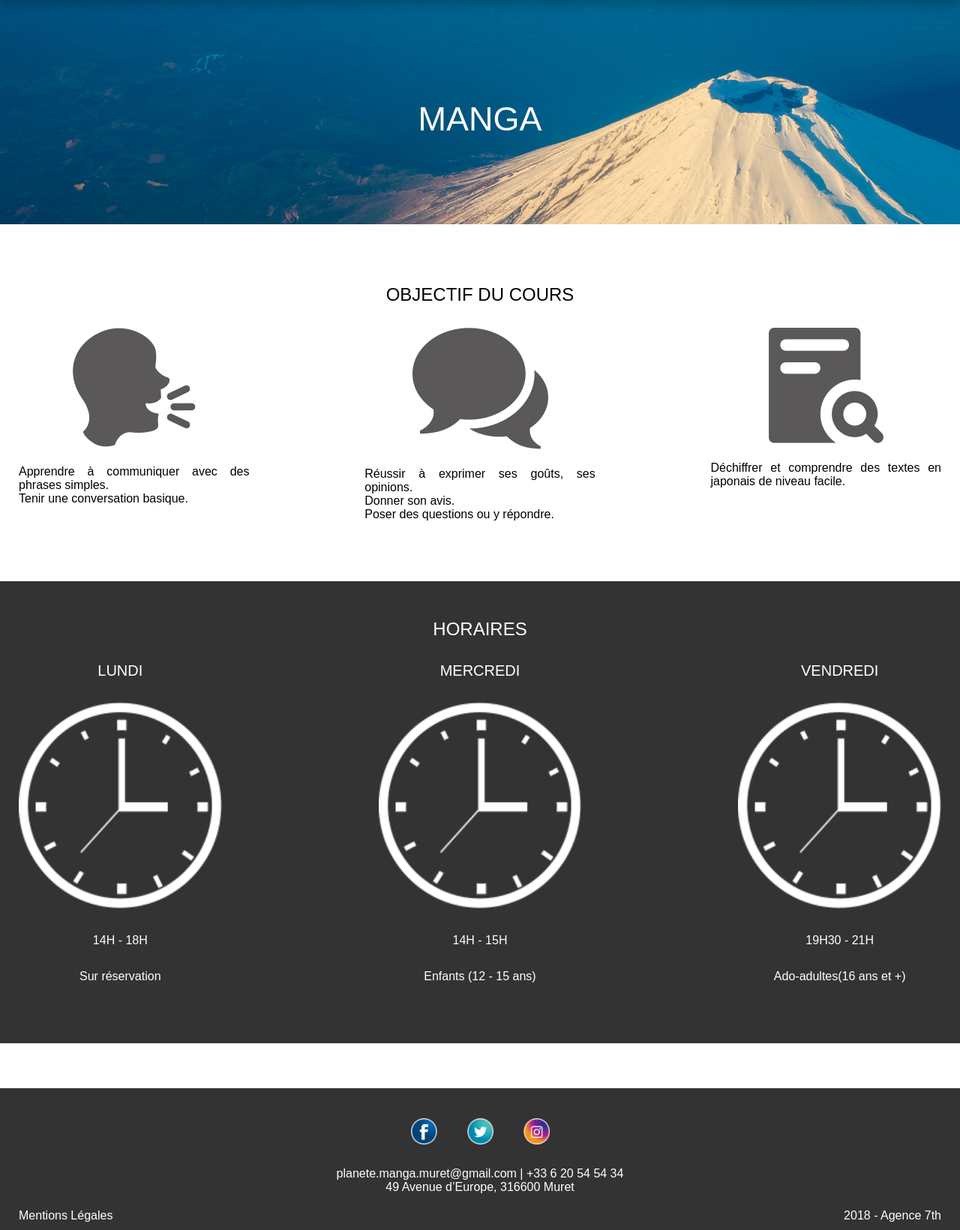
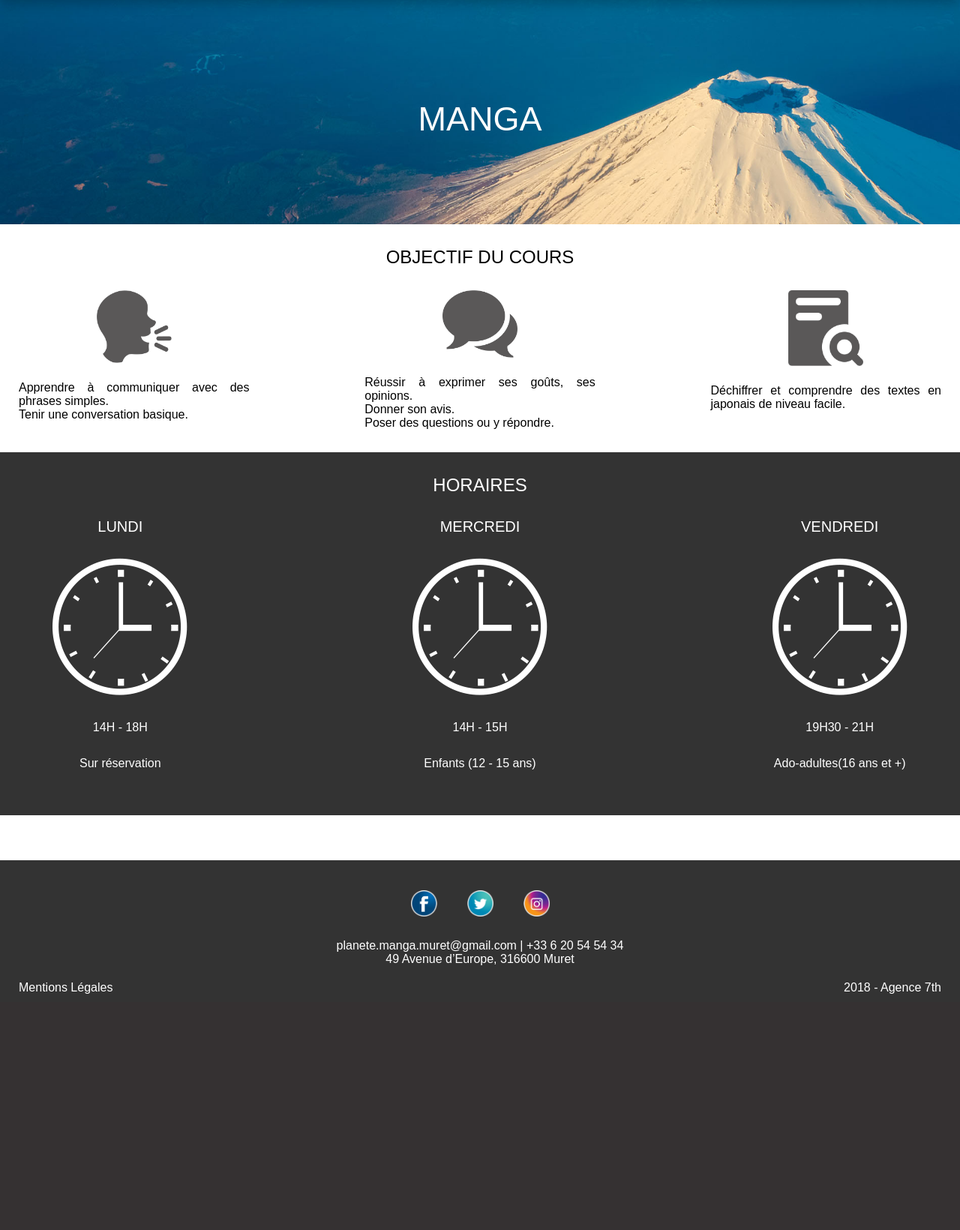
Before and after one commit to MattJCand/PhpMangaProject, a PHP site: page /manga.php in a window 1280 px wide. Shown: the part 67-1707 px from the top of the page at 75% size. After the commit the page ends 1392 px from the top, so only its background shows below. Run offline with PHP 8.4, Linux system fonts and the light colour scheme.

Commit message:
progression: 68%

```diff
--- a/asset/css/cours.css
+++ b/asset/css/cours.css
@@ -37,10 +37,7 @@ h2{
 #banniereCours  h1{
   font-size: 45px
 }
-#sectionDescriptionCours{
 
-    margin: 50px 0;
-}
 
 
 #sectionDescriptionCours .container .bloc-description{
@@ -54,6 +51,11 @@ h2{
   width: 25%;
   /*border: 1px solid;*/
 }
+#sectionDescriptionCours .bloc-description-partie img{
+  width: 100px;
+  /*border: 1px solid;*/
+}
+
 
 #sectionDescriptionCours .bloc-description-partie p{
   margin-top: 20px;
@@ -69,7 +71,6 @@ h2{
 
 
 #sectionHoraireCours{
-  padding:  50px 0;
   width: 100%;
   background-color: #333333;
   color: #fff;
--- a/asset/css/presse.css
+++ b/asset/css/presse.css
@@ -39,6 +39,7 @@
   margin-top: 50px;
   float: right;
 }
+
 
 
 
--- a/manga.php
+++ b/manga.php
@@ -37,19 +37,19 @@
     <div class="bloc-horaire">
       <div class="bloc-horaire-partie">
         <h4 class="majuscule">Lundi</h4>
-        <img class="img-adapte" src="asset/img/horloge.png" alt="horloge">
+        <img class="" src="asset/img/horloge.png" alt="horloge">
         <p>14H - 18H</p>
         <p>Sur réservation</p>
       </div>
       <div class="bloc-horaire-partie">
         <h4 class="text-center majuscule">Mercredi</h4>
-        <img class="img-adapte" src="asset/img/horloge.png" alt="horloge">
+        <img class="" src="asset/img/horloge.png" alt="horloge">
         <p>14H - 15H</p>
         <p>Enfants (12 - 15 ans) </p>
       </div>
       <div class="bloc-horaire-partie">
         <h4 class="text-center majuscule">Vendredi</h4>
-        <img class="img-adapte" src="asset/img/horloge.png" alt="horloge">
+        <img class="" src="asset/img/horloge.png" alt="horloge">
         <p>19H30 - 21H</p>
         <p>Ado-adultes(16 ans et +)</p>
       </div>
--- a/member.php
+++ b/member.php
@@ -1,6 +1,10 @@
 
 <?php include "templates/header.php"; ?>
 
-<h1>La carte Membre</h1>
+<main>
+	<h1 class="text-center majuscule">La carte Membre</h1>
+
+
+</main>
 
 <?php include "templates/footer.php"; ?>
```
